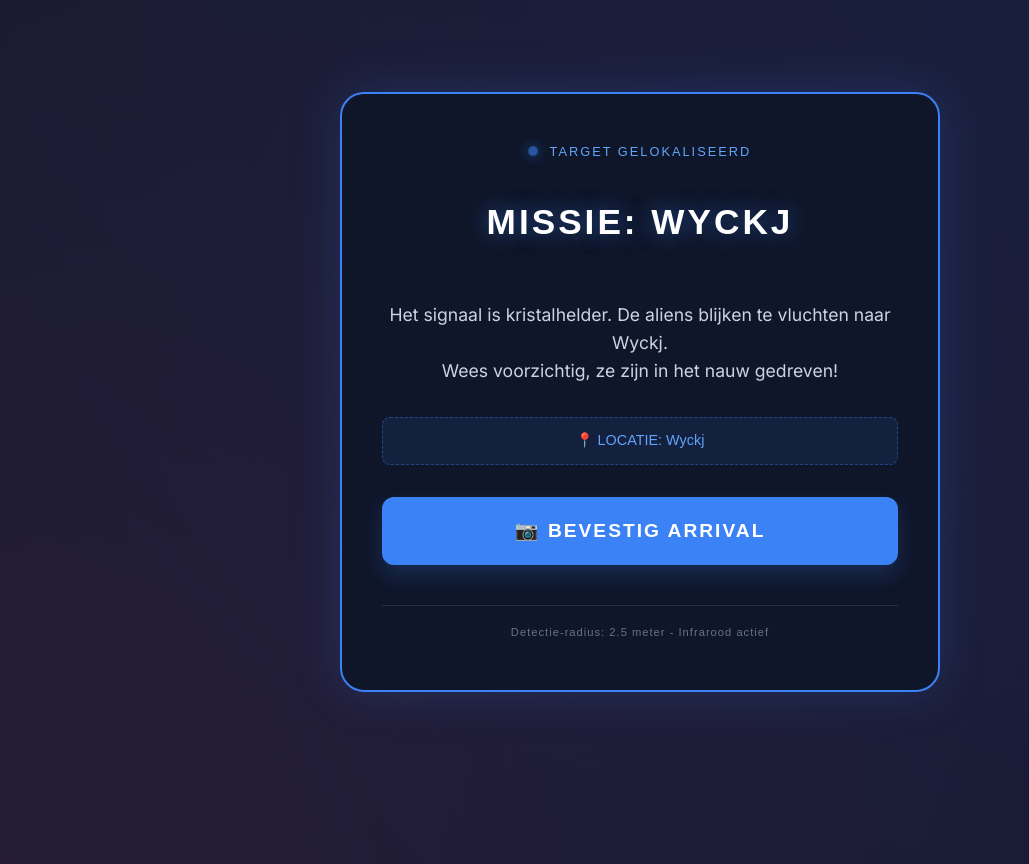
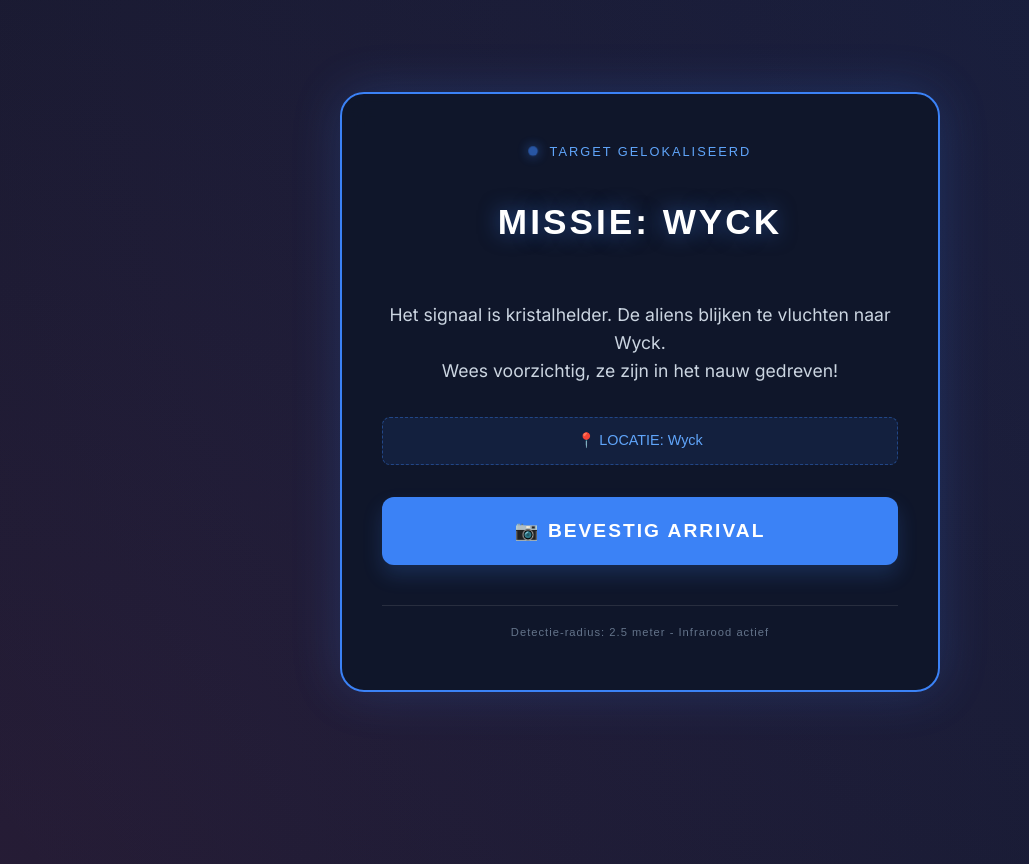
Before and after one commit to x4b5/game2026, a SvelteKit app: page /game/theta-pulse-19/luca-scan in a window 1280 px wide. Shown: the whole page, without its empty margins (0-1029 px from the left). Built offline with nearby package versions, Linux system fonts and the light colour scheme.

Commit message:
fix: final spelling correction of Wyck on scan page

```diff
--- a/src/routes/game/theta-pulse-19/luca-scan/+page.svelte
+++ b/src/routes/game/theta-pulse-19/luca-scan/+page.svelte
@@ -110,13 +110,13 @@
             <span>TARGET GELOKALISEERD</span>
         </div>
 
-        <h1>MISSIE: WYCKJ</h1>
+        <h1>MISSIE: WYCK</h1>
 
         {#if isScanning}
             <div class="scanner-container" transition:slide>
                 <div class="scanner-info">
                     <p>
-                        Scan de QR-code bij <strong>Wyckj</strong> om de ontsnapte
+                        Scan de QR-code bij <strong>Wyck</strong> om de ontsnapte
                         aliens in de val te lokken.
                     </p>
                 </div>
@@ -129,10 +129,10 @@
             <div class="briefing">
                 <p>
                     Het signaal is kristalhelder. De aliens blijken te vluchten
-                    naar Wyckj. <br />
+                    naar Wyck. <br />
                     Wees voorzichtig, ze zijn in het nauw gedreven!
                 </p>
-                <div class="location-hint">📍 LOCATIE: Wyckj</div>
+                <div class="location-hint">📍 LOCATIE: Wyck</div>
                 <button class="scan-btn" onclick={startScanner}>
                     📷 BEVESTIG ARRIVAL
                 </button>
--- a/src/routes/game/theta-pulse-19/victory/+page.svelte
+++ b/src/routes/game/theta-pulse-19/victory/+page.svelte
@@ -54,7 +54,7 @@
                     <div class="objective-box warning">
                         <strong>WAARSCHUWING:</strong> Sensoren detecteren een
                         klein restant van de vloot. De aliens blijken te
-                        vluchten naar <strong>Wyckj</strong>!
+                        vluchten naar <strong>Wyck</strong>!
                     </div>
                     <p class="final-words">
                         We kunnen ze niet laten ontkomen. Maak je klaar voor de
```
